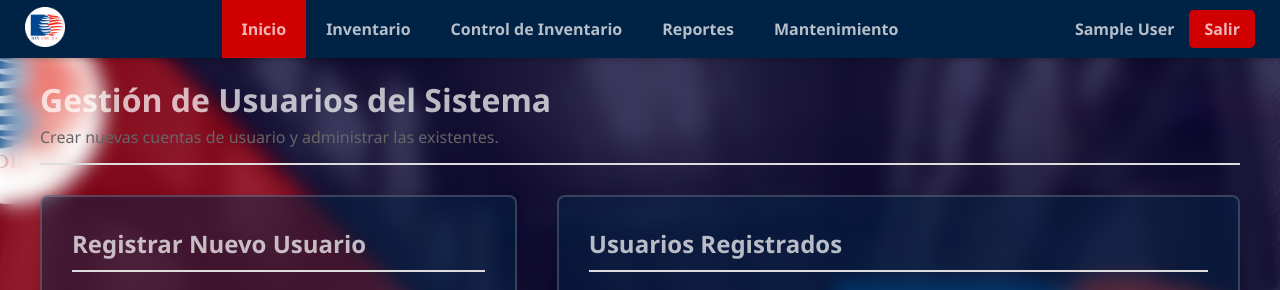
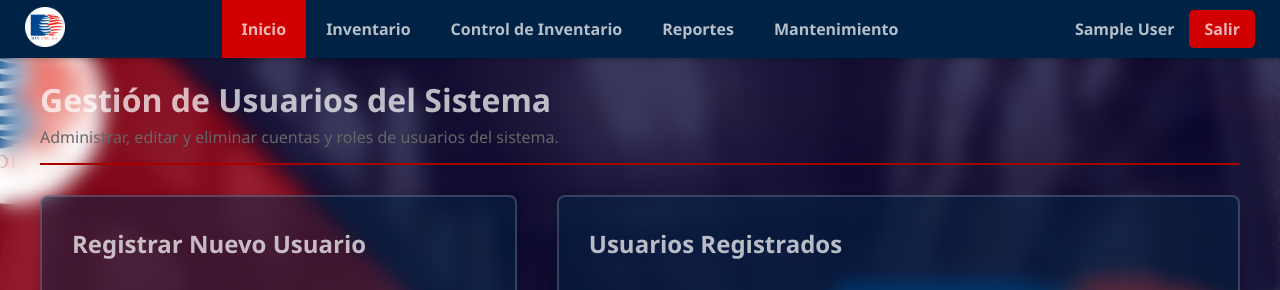
Before and after one commit to rogerrcarvajal/SWIBO, a PHP site: page /pages/gestion_usuarios.php in a window 1280 px wide. Shown: the top 290 px of the page. Run offline with PHP 8.4, Linux system fonts and the light colour scheme; the visitor is signed in with stand-in values (Sample User, id 1); data that the repository does not hold is empty; some libraries are stand-ins or nearby versions.

Commit message:
GESTION DE USUARIO - STYLE - Actualizacion

```diff
--- a/pages/gestion_usuarios.php
+++ b/pages/gestion_usuarios.php
@@ -77,9 +77,9 @@ $usuarios = $conn->query("SELECT id, nombre, username, email, rol FROM usuarios
             box-shadow: 0 2px 10px rgba(0,0,0,0.1);
         }
         .form-section { flex: 1; min-width: 350px; }
-        .list-section { flex: 1.5; min-width: 450px; color: rgba(255, 255, 255, 0.712); }
+        .list-section { flex: 1.5; min-width: 450px; color: rgba(255, 255, 255, 0.712);}
 
-        h2 { color: rgba(255, 255, 255, 0.712); border-bottom: 2px solid #ddd; padding-bottom: 10px; margin-top: 0; }
+        h2 { color: rgba(255, 255, 255, 0.712); border-bottom: 2px; padding-bottom: 10px; margin-top: 0;}
 
         .user-table { width: 100%; border-collapse: collapse; margin-top: 20px; }
         .user-table th, .user-table td {
@@ -117,7 +117,7 @@ $usuarios = $conn->query("SELECT id, nombre, username, email, rol FROM usuarios
     <main class="main-content">
         <header class="main-header">
             <h1>Gestión de Usuarios del Sistema</h1>
-            <p>Crear nuevas cuentas de usuario y administrar las existentes.</p>
+            <p>Administrar, editar y eliminar cuentas y roles de usuarios del sistema.</p>
         </header>
 
         <div class="gestion-container">
--- a/public/css/style.css
+++ b/public/css/style.css
@@ -205,7 +205,7 @@ body {
 
 /* --- Estilos del Header y Widgets --- */
 .main-header {
-    border-bottom: 2px solid #ddd;
+    border-bottom: 2px solid #a70000;
     padding-bottom: 15px;
     margin-bottom: 30px;
 }
```
